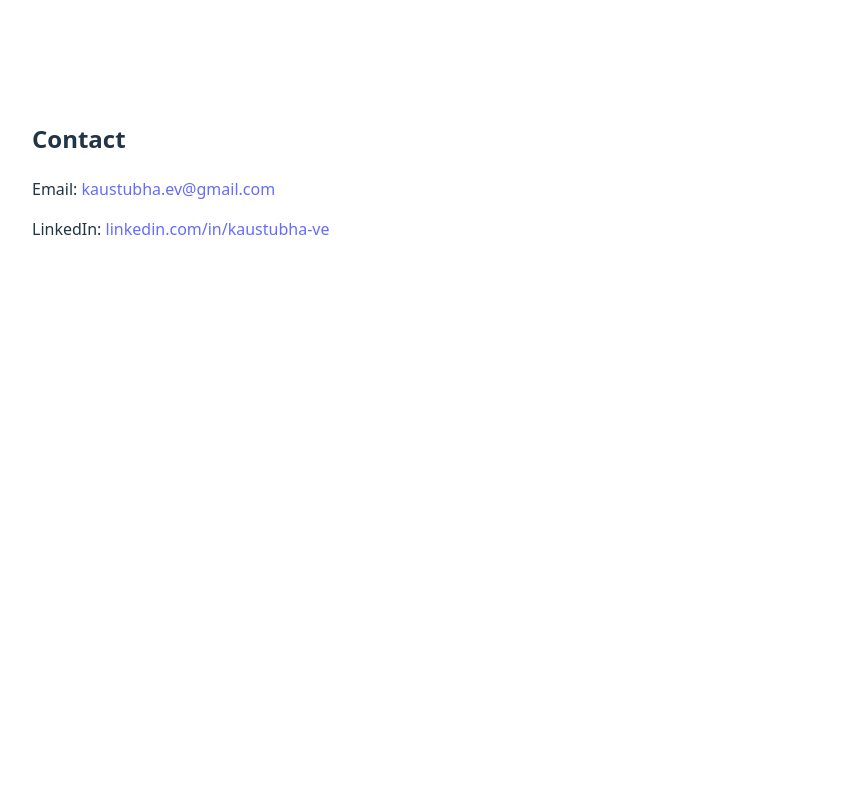
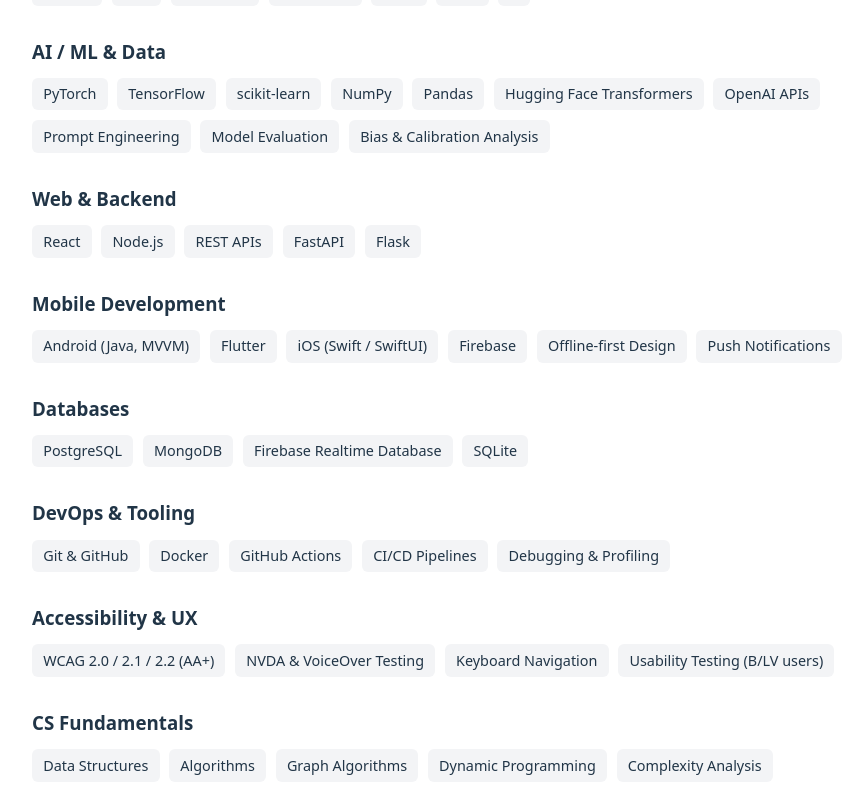
Before and after one commit to Kaustubha-09/Kaustubha-09.github.io, a React (Vite) app: page / in a window 1280 px wide. Shown: the part 3047-3840 px from the top of the page, without its empty margins (0-861 px from the left). Before the commit the page ends 3368 px from the top, so only its background shows below. Built offline with nearby package versions, Linux system fonts and the light colour scheme.

Commit message:
Include dist for GitHub Pages deployment

```diff
--- a/src/components/Skills.jsx
+++ b/src/components/Skills.jsx
@@ -1,3 +1,5 @@
+import skills from "../data/skills";
+
 export default function Skills() {
   return (
     <section
@@ -5,7 +7,28 @@
       style={{ padding: "4rem 2rem", maxWidth: "900px", margin: "0 auto" }}
     >
       <h2>Skills</h2>
-      <p>Coming next — resume-aligned skill groups.</p>
+
+      {skills.map((group, idx) => (
+        <div key={idx} style={{ marginBottom: "2rem" }}>
+          <h3 style={{ marginBottom: "0.75rem" }}>{group.category}</h3>
+
+          <div style={{ display: "flex", flexWrap: "wrap", gap: "0.6rem" }}>
+            {group.items.map((skill, i) => (
+              <span
+                key={i}
+                style={{
+                  padding: "0.35rem 0.7rem",
+                  fontSize: "0.9rem",
+                  backgroundColor: "#f3f4f6",
+                  borderRadius: "6px",
+                }}
+              >
+                {skill}
+              </span>
+            ))}
+          </div>
+        </div>
+      ))}
     </section>
   );
 }
--- /dev/null
+++ b/src/data/skills.js
@@ -0,0 +1,82 @@
+const skills = [
+  {
+    category: "Programming Languages",
+    items: ["Python", "Java", "JavaScript", "TypeScript", "Swift", "Dart", "C"],
+  },
+  {
+    category: "AI / ML & Data",
+    items: [
+      "PyTorch",
+      "TensorFlow",
+      "scikit-learn",
+      "NumPy",
+      "Pandas",
+      "Hugging Face Transformers",
+      "OpenAI APIs",
+      "Prompt Engineering",
+      "Model Evaluation",
+      "Bias & Calibration Analysis",
+    ],
+  },
+  {
+    category: "Web & Backend",
+    items: [
+      "React",
+      "Node.js",
+      "REST APIs",
+      "FastAPI",
+      "Flask",
+    ],
+  },
+  {
+    category: "Mobile Development",
+    items: [
+      "Android (Java, MVVM)",
+      "Flutter",
+      "iOS (Swift / SwiftUI)",
+      "Firebase",
+      "Offline-first Design",
+      "Push Notifications",
+    ],
+  },
+  {
+    category: "Databases",
+    items: [
+      "PostgreSQL",
+      "MongoDB",
+      "Firebase Realtime Database",
+      "SQLite",
+    ],
+  },
+  {
+    category: "DevOps & Tooling",
+    items: [
+      "Git & GitHub",
+      "Docker",
+      "GitHub Actions",
+      "CI/CD Pipelines",
+      "Debugging & Profiling",
+    ],
+  },
+  {
+    category: "Accessibility & UX",
+    items: [
+      "WCAG 2.0 / 2.1 / 2.2 (AA+)",
+      "NVDA & VoiceOver Testing",
+      "Keyboard Navigation",
+      "Usability Testing (B/LV users)",
+    ],
+  },
+  {
+    category: "CS Fundamentals",
+    items: [
+      "Data Structures",
+      "Algorithms",
+      "Graph Algorithms",
+      "Dynamic Programming",
+      "Complexity Analysis",
+    ],
+  },
+];
+
+export default skills;
```
Also changed, not shown: 5 other files (tests, documents, lock files or other folders).
